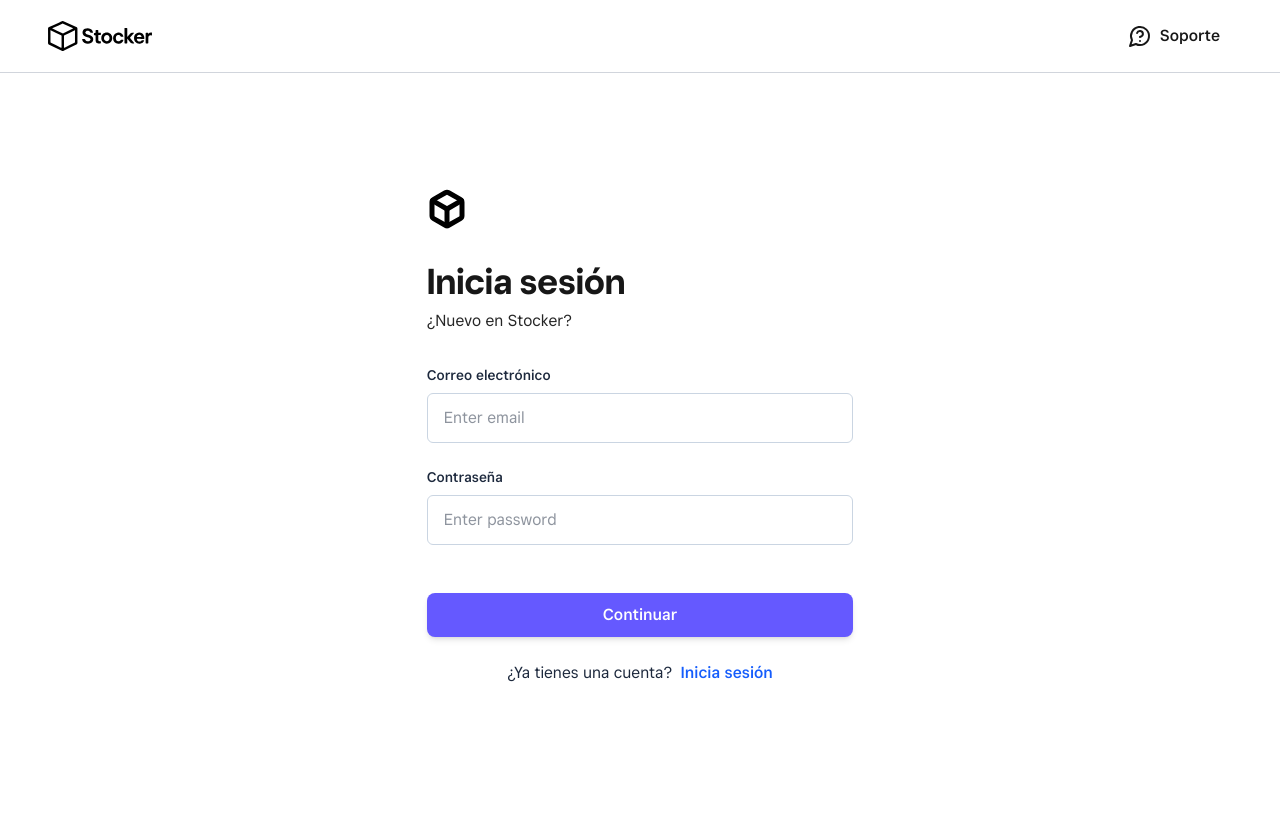
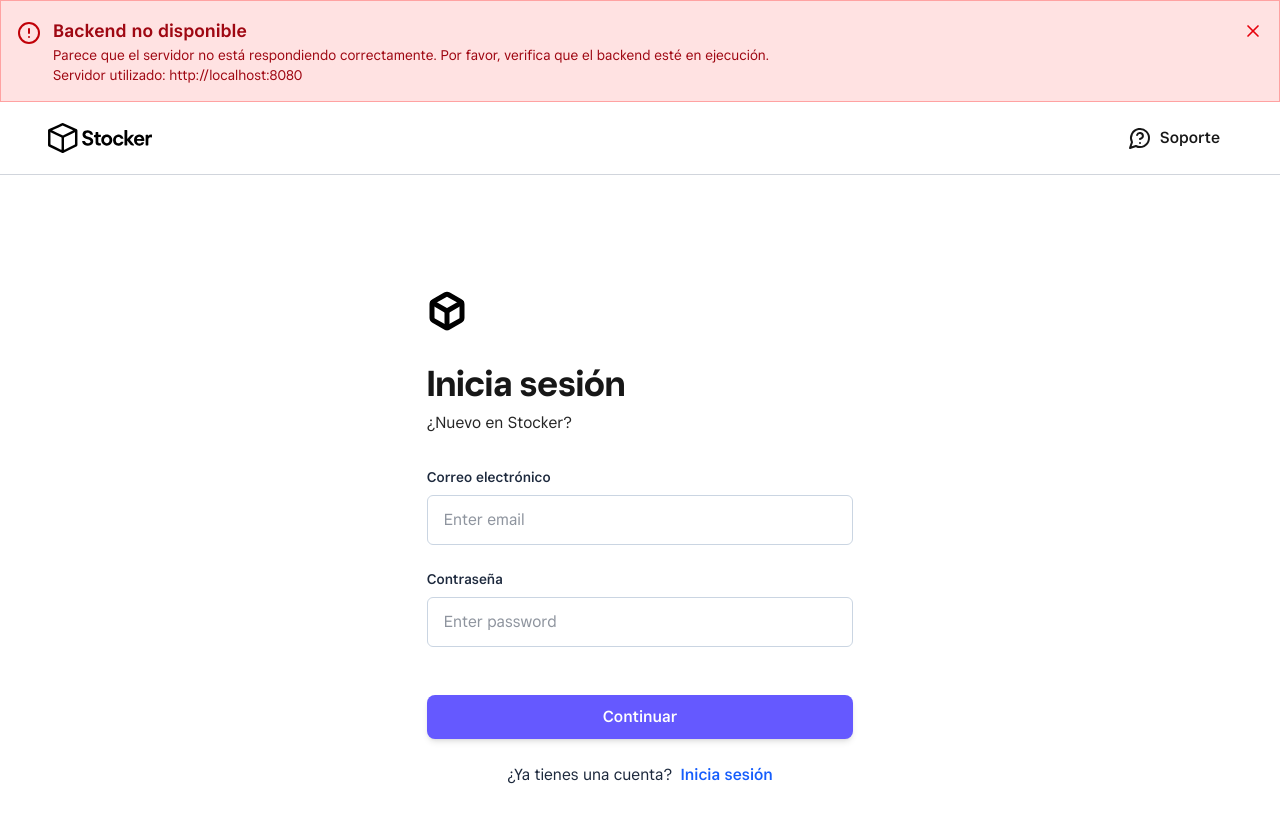
Before and after one commit to martin-amaro/stocker, a React (Vite) app: page /login in a window 1280 px wide. Shown: the top 822 px of the page. Before the commit the page ends 800 px from the top, so only its background shows below. Built offline with nearby package versions, Linux system fonts and the light colour scheme; no server answers.

Commit message:
feat: add Backend tester and configure the path from config.js

```diff
--- a/src/App.jsx
+++ b/src/App.jsx
@@ -5,10 +5,12 @@
 import { Home } from './pages/Home'
 import { Login } from './pages/Login'
 import { PrivateRoute } from './components/PrivateRoute'
+import { BackendTester } from './components/BackendTester'
 
 function App() {
   return (
     <>
+    <BackendTester />
     <Routes>
       <Route path="/" element={<Home />}></Route>
       <Route path="/login" element={<Login />}></Route>
--- /dev/null
+++ b/src/components/BackendTester.jsx
@@ -0,0 +1,49 @@
+import axios from 'axios';
+import React, { useEffect, useState } from 'react';
+import { AlertCircle, X } from 'lucide-react';
+import config from '../config';
+
+export const BackendTester = () => {
+    const [error, setError] = useState(false);
+
+    useEffect(() => {
+        const fetchData = async () => {
+            try {
+                await axios.get("http://localhost:8080/test");
+                setError(false);
+            } catch (error) {
+                setError(true);
+            }
+        };
+
+        fetchData();
+    }, []);
+
+    return (
+        <>
+            {error && (
+                <div className="w-full flex items-start justify-between gap-4 p-4 bg-red-100 border border-red-300 text-red-800 ">
+                    <div className="flex items-start gap-3">
+                        <AlertCircle className="w-6 h-6 text-red-700 mt-1" />
+                        <div>
+                            <h2 className="text-lg font-semibold">Backend no disponible</h2>
+                            <p className="text-sm">
+                                Parece que el servidor no está respondiendo correctamente. Por favor, verifica que el backend esté en ejecución.
+                            </p>
+                            <p className="text-sm">
+                                Servidor utilizado: {config.backend}
+                            </p>
+                        </div>
+                    </div>
+                    <button
+                        onClick={() => setError(false)}
+                        className="text-red-600 hover:text-red-800 transition mt-1 cursor-pointer"
+                        aria-label="Cerrar"
+                    >
+                        <X className="w-5 h-5" />
+                    </button>
+                </div>
+            )}
+        </>
+    );
+};
--- a/src/config.js
+++ b/src/config.js
@@ -1,6 +1,6 @@
 const config = {
   appName: "Stocker",
-  backend: "http://localhost:8080/",
+  backend: "http://localhost:8080",
   appVersion: "1.0.0",
 };
 
--- a/src/pages/Login.jsx
+++ b/src/pages/Login.jsx
@@ -42,14 +42,14 @@
         setServerError(null);
 
         try {
-            const response = await axios.post("http://localhost:8080/users", {
+            const response = await axios.post(`${config.backend}/users`, {
                 email,
                 password,
             });
 
             if (response.status === 201) {
                 // Si se creó exitosamente, logueamos
-                const loginResponse = await axios.post("http://localhost:8080/auth", {
+                const loginResponse = await axios.post(`${config.backend}/auth`, {
                     username: email,
                     password: password
                 });
--- a/src/pages/Register.jsx
+++ b/src/pages/Register.jsx
@@ -44,14 +44,14 @@
         e.preventDefault();
 
         try {
-            const response = await axios.post("http://localhost:8080/users", {
+            const response = await axios.post(`${config.backend}/users`, {
                 email,
                 password,
             });
 
             if (response.status === 201) {
                 // Si se creó exitosamente, logueamos
-                const loginResponse = await axios.post("http://localhost:8080/auth", {
+                const loginResponse = await axios.post(`${config.backend}/auth`, {
                     username: email,
                     password: password
                 });
```
